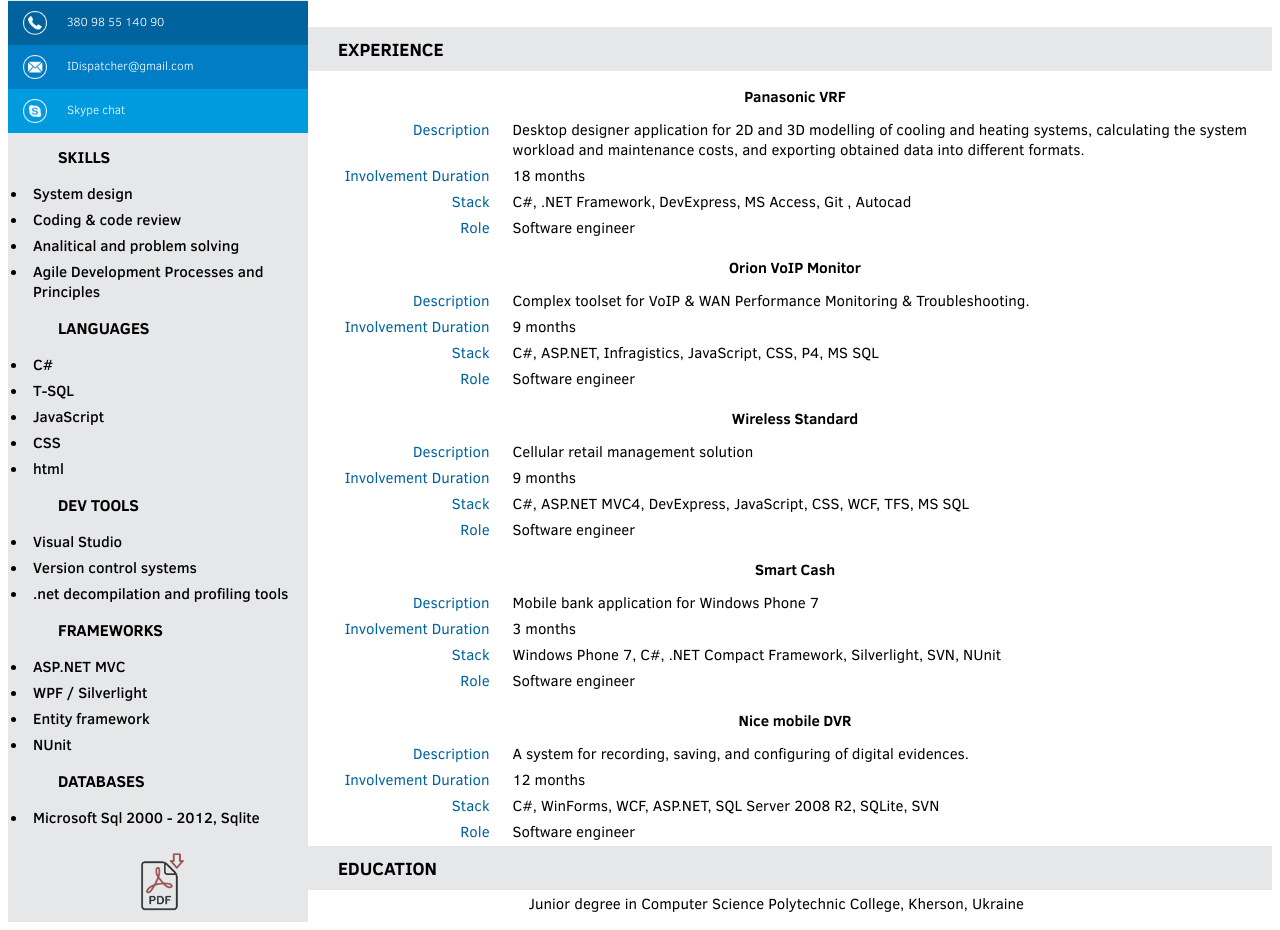
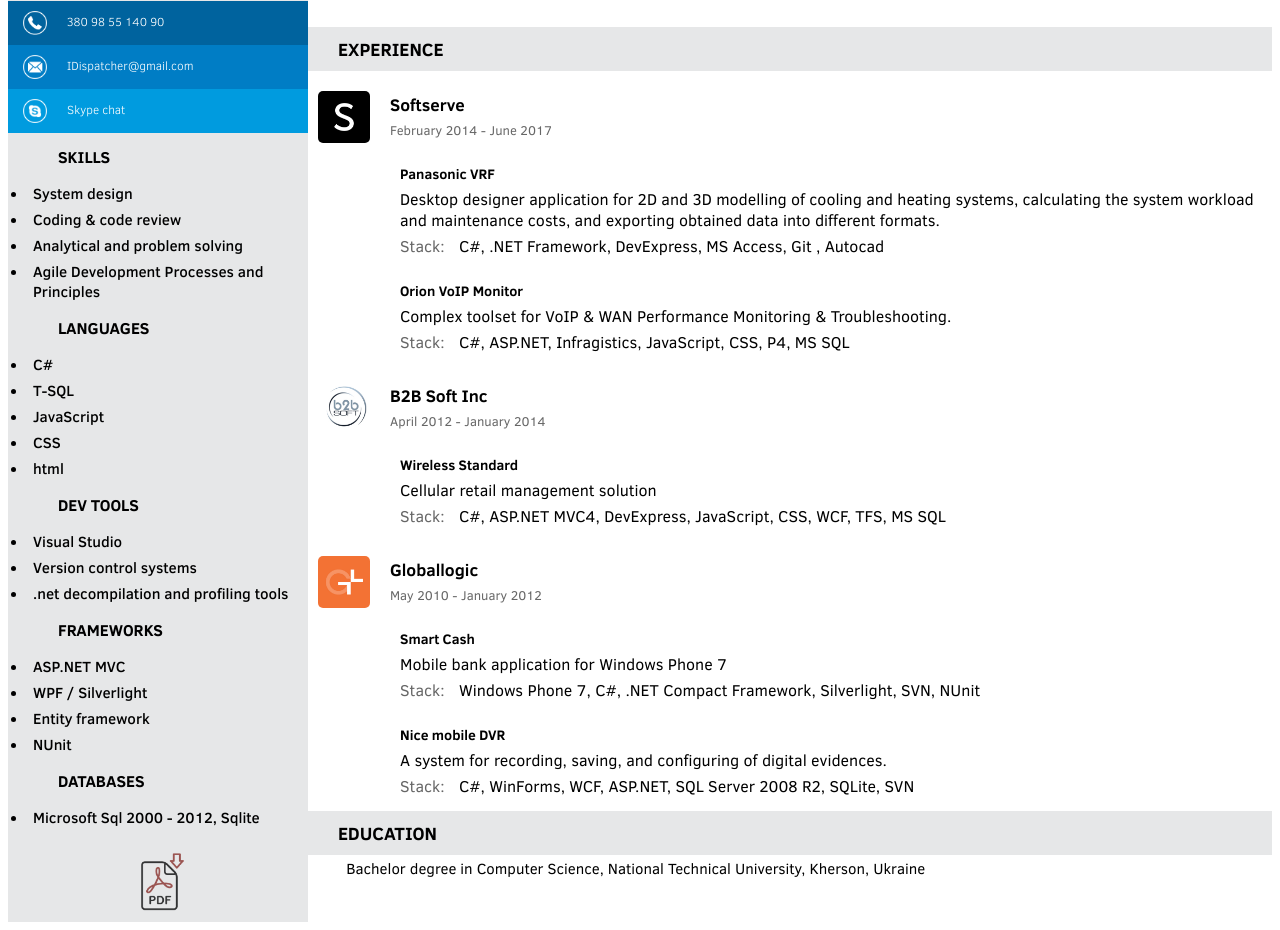
Before and after one commit to IDispatcher/IDispatcher.github.io, a plain HTML site: page index.html in a window 1280 px wide. Shown: the part 279-1209 px from the top of the page. Drawn offline with Linux system fonts and the light colour scheme.

Commit message:
CV reworked, added companies and time ranges.

```diff
--- a/index.html
+++ b/index.html
@@ -1,35 +1,42 @@
 <!DOCTYPE html>
 
 <html>
-
   <head>
     <link rel="stylesheet" href="styles.css" />
-	<link rel="stylesheet" type="text/css" media="screen" href="clear-sans.css">
+    <link
+      rel="stylesheet"
+      type="text/css"
+      media="screen"
+      href="clear-sans.css"
+    />
   </head>
 
   <body>
     <aside class="side">
-		<img src="CV Photo2.png" class="photo">
+      <img src="CV Photo2.png" class="photo" />
 
       <div class="phone">
         <a href="tel:+380985514090">
-				<img class="icon" src="Phone Shape.png" />380 98 55 140 90</a>
+          <img class="icon" src="Phone Shape.png" />380 98 55 140 90</a
+        >
       </div>
       <div class="mail">
         <a href="mailto:IDispatcher@gmail.com">
-				<img class="icon" src="Mail Shape.png" />IDispatcher@gmail.com</a>
+          <img class="icon" src="Mail Shape.png" />IDispatcher@gmail.com</a
+        >
       </div>
 
       <div class="skype">
         <a href="skype:IDispatcher?chat">
-				<img class="icon" src="Skype Shape.png" />Skype chat</a>
+          <img class="icon" src="Skype Shape.png" />Skype chat</a
+        >
       </div>
       <div class="skills">
         <h2>Skills</h2>
         <ul>
           <li>System design</li>
           <li>Coding & code review</li>
-				<li>Analitical and problem solving</li>
+          <li>Analytical and problem solving</li>
           <li>Agile Development Processes and Principles</li>
         </ul>
         <h2>Languages</h2>
@@ -57,17 +64,15 @@
         <ul>
           <li>Microsoft Sql 2000 - 2012, Sqlite</li>
         </ul>
-			<!-- <h2>Reference</h2>
-			<div class="reference">
-				<b>Valentyn Burenkov</b>
-			</div>
-			<div class="reference">phone: +380 97 212 6724</div>
-			<div class="reference">mail: --- </b>
-			</div> -->
       </div>
       <div>
         <a href="Vlad.Kutetskyi.CV.pdf" download>
-				<img class="save-as-pdf" src="Pdf Shape.png" alt="Save as pdf" title="Save as pdf" />
+          <img
+            class="save-as-pdf"
+            src="Pdf Shape.png"
+            alt="Save as pdf"
+            title="Save as pdf"
+          />
         </a>
       </div>
     </aside>
@@ -76,10 +81,14 @@
       <h1>Vlad Kutetskyi</h1>
       <span class="title">Software engineer</span>
       <ul class="summary">
-			<li>Knowledge of .NET stack technologies: C#, WPF, ASP.NET MVC and WCF</li>
+        <li>
+          Knowledge of .NET stack technologies: C#, WPF, ASP.NET MVC and WCF
+        </li>
         <li>Knowledge of front-end stack: CSS, HTML, JS</li>
         <li>Understanding of full software life cycle processes</li>
-			<li>Good understanding of how computer hardware and operating systems work</li>
+        <li>
+          Good understanding of how computer hardware and operating systems work
+        </li>
         <li>Object-oriented and functional programming</li>
         <li>Developing multitier enterprise solutions</li>
         <li>Creating user-friendly products</li>
@@ -88,110 +97,86 @@
         <strong>experience</strong>
       </div>
       <div class="experience">
-			<table class="exp-item">
-				<caption>Panasonic VRF</caption>
-				<tr>
-					<td class="key">Description</td>
-					<td class="value">Desktop designer application for 2D and 3D modelling of cooling and heating systems, calculating the system workload
-						and maintenance costs, and exporting obtained data into different formats.</td>
-				</tr>
-				<tr>
-					<td class="key">Involvement Duration</td>
-					<td class="value">18 months</td>
-				</tr>
-				<tr>
-					<td class="key">Stack</td>
-					<td class="value">C#, .NET Framework, DevExpress, MS Access, Git , Autocad</td>
-				</tr>
-				<tr>
-					<td class="key">Role</td>
-					<td class="value">Software engineer</td>
-				</tr>
-			</table>
+        <div class="company">
+          <img class="company-logo" src="SoftServe.png" />
+          <div class="projects">
+            <span class="company-name">Softserve</span>
+            <span class="period">February 2014 - June 2017</span>
 
-			<table class="exp-item">
-				<caption>Orion VoIP Monitor</caption>
-				<tr>
-					<td class="key">Description</td>
-					<td class="value">Complex toolset for VoIP & WAN Performance Monitoring & Troubleshooting.</td>
-				</tr>
-				<tr>
-					<td class="key">Involvement Duration</td>
-					<td class="value">9 months</td>
-				</tr>
-				<tr>
-					<td class="key">Stack</td>
-					<td class="value">C#, ASP.NET, Infragistics, JavaScript, CSS, P4, MS SQL</td>
-				</tr>
-				<tr>
-					<td class="key">Role</td>
-					<td class="value">Software engineer</td>
-				</tr>
-			</table>
+            <div class="project-name">Panasonic VRF</div>
+            <div class="project-description">
+              Desktop designer application for 2D and 3D modelling of cooling
+              and heating systems, calculating the system workload and
+              maintenance costs, and exporting obtained data into different
+			  formats.
+			</div>
 
-			<!--====================================================================-->
+			<!-- девелопил аппликуху для дизайна климатических систем панасоник.
+		систему рассчета нагрузки
+		систему импорта -экспорта в кад
 
-			<table class="exp-item">
-				<caption>Wireless Standard</caption>
-				<tr>
-					<td class="key">Description</td>
-					<td class="value">Cellular retail management solution</td>
-				</tr>
-				<tr>
-					<td class="key">Involvement Duration</td>
-					<td class="value">9 months</td>
-				</tr>
-				<tr>
-					<td class="key">Stack</td>
-					<td class="value">C#, ASP.NET MVC4, DevExpress, JavaScript, CSS, WCF, TFS, MS SQL</td>
-				</tr>
-				<tr>
-					<td class="key">Role</td>
-					<td class="value">Software engineer</td>
-				</tr>
-			</table>
 
-			<!--====================================================================-->
+Developing application for  -->
+            <p>
+              <span class="stack">Stack: </span>C#, .NET Framework, DevExpress, MS
+              Access, Git , Autocad
+            </p>
 
-			<table class="exp-item">
-				<caption>Smart Cash</caption>
-				<tr>
-					<td class="key">Description</td>
-					<td class="value">Mobile bank application for Windows Phone 7</td>
-				</tr>
-				<tr>
-					<td class="key">Involvement Duration</td>
-					<td class="value">3 months</td>
-				</tr>
-				<tr>
-					<td class="key">Stack</td>
-					<td class="value">Windows Phone 7, C#, .NET Compact Framework, Silverlight, SVN, NUnit</td>
-				</tr>
-				<tr>
-					<td class="key">Role</td>
-					<td class="value">Software engineer</td>
-				</tr>
-			</table>
+            <div class="project-name">Orion VoIP Monitor</div>
+            <div class="project-description">
+              Complex toolset for VoIP & WAN Performance Monitoring &
+              Troubleshooting.
+            </div>
+            <p>
+              <span class="stack">Stack: </span> C#, ASP.NET, Infragistics,
+              JavaScript, CSS, P4, MS SQL
+            </p>
+          </div>
+        </div>
+        <!---------------------------------------------------------------------------------------------------->
+        <div class="company">
+          <img class="company-logo" src="b2bsoft.jpg" />
+          <div class="projects">
+            <span class="company-name">B2B Soft Inc</span>
+            <span class="period">April 2012 - January 2014</span>
 
-			<table class="exp-item">
-				<caption>Nice mobile DVR</caption>
-				<tr>
-					<td class="key">Description</td>
-					<td class="value">A system for recording, saving, and configuring of digital evidences.</td>
-				</tr>
-				<tr>
-					<td class="key">Involvement Duration</td>
-					<td class="value">12 months</td>
-				</tr>
-				<tr>
-					<td class="key">Stack</td>
-					<td class="value">C#, WinForms, WCF, ASP.NET, SQL Server 2008 R2, SQLite, SVN</td>
-				</tr>
-				<tr>
-					<td class="key">Role</td>
-					<td class="value">Software engineer</td>
-				</tr>
-			</table>
+            <div class="project-name">Wireless Standard</div>
+            <div class="project-description">
+              Cellular retail management solution
+            </div>
+            <p>
+              <span class="stack">Stack: </span> C#, ASP.NET MVC4, DevExpress,
+              JavaScript, CSS, WCF, TFS, MS SQL
+            </p>
+          </div>
+        </div>
+        <!---------------------------------------------------------------------------------------------------->
+        <div class="company">
+          <img class="company-logo" src="globallogic.png" />
+          <div class="projects">
+            <span class="company-name">Globallogic</span>
+            <span class="period">May 2010 - January 2012</span>
+
+            <div class="project-name">Smart Cash</div>
+            <div class="project-description">
+              Mobile bank application for Windows Phone 7
+            </div>
+            <p>
+              <span class="stack">Stack: </span>Windows Phone 7, C#, .NET Compact
+              Framework, Silverlight, SVN, NUnit
+            </p>
+
+            <div class="project-name">Nice mobile DVR</div>
+            <div class="project-description">
+              A system for recording, saving, and configuring of digital
+              evidences.
+            </div>
+            <p>
+              <span class="stack">Stack: </span> C#, WinForms, WCF, ASP.NET, SQL
+              Server 2008 R2, SQLite, SVN
+            </p>
+          </div>
+        </div>
       </div>
 
       <div class="divider">
@@ -200,12 +185,14 @@
       <div class="education">
         <table class="exp-item">
           <tr>
-					<td class="key"></td>
-					<td class="value">Junior degree in Computer Science Polytechnic College, Kherson, Ukraine</td>
+            <td class="stack"></td>
+            <td class="value">
+              Bachelor degree in Computer Science, National Technical
+              University, Kherson, Ukraine
+            </td>
           </tr>
         </table>
       </div>
     </main>
   </body>
-
 </html>
--- a/styles.css
+++ b/styles.css
@@ -5,7 +5,7 @@ body {
 
 .side,
 .content {
-	font-family: 'Clear Sans', 'Roboto', Verdana, sans-serif;
+  font-family: "Clear Sans", "Roboto", Verdana, sans-serif;
 }
 
 .side {
@@ -56,11 +56,11 @@ body {
   display: block;
   margin-left: auto;
   margin-right: auto;
-	filter: grayscale(.6);
+  filter: grayscale(0.6);
 }
-.save-as-pdf:hover{
+.save-as-pdf:hover {
   filter: grayscale(0);
-	width:27%;
+  width: 27%;
   cursor: pointer;
 }
 
@@ -90,7 +90,7 @@ h1 {
   letter-spacing: 2px;
   margin-bottom: 10px;
   text-transform: uppercase;
-	font-family: 'Century gothic';
+  font-family: "Century gothic";
 }
 
 h2 {
@@ -135,7 +135,8 @@ h2 {
 }
 
 .experience {
-	margin-left: 10px;}
+  margin: 20px 0px 5px 10px;
+}
 
 .exp-item {
   width: 100%;
@@ -149,15 +150,47 @@ caption {
   font-size: 15px;
 }
 
-.key {
-	width: 20%;
-	color: #00639e;
-	text-align: right;
-	vertical-align: top;
-	padding-right: 20px;
+.company-logo {
+  float: left;
+  width: 52px;
+  border-radius: 5px;
 }
 
-.value {
-	text-align: left;
-	padding-bottom: 3px;
+.company {
+  margin-top: 20px;
 }
+
+.projects > * {
+  margin: 0 0 10px 20px;
+}
+
+.company-name {
+  font-size: 17px;
+  font-weight: bold;
+  margin: 2px 0 5px 20px;
+}
+
+.projects {
+  display: grid;
+}
+
+.period {
+  font-size: 13px;
+  color: rgba(0, 0, 0, 0.6);
+}
+
+.project-name {
+  font-weight: 600;
+  font-size: 14px;
+  margin: 15px 0 5px 30px;
+}
+
+.project-description {
+  margin-left: 30px;
+  margin-bottom: 5px;
+}
+
+.stack {
+  margin: 0 10px 0 10px;
+  color: rgba(0, 0, 0, 0.6);
+}
```
Also changed, not shown: SoftServe.png (added), b2bsoft.jpg (added), globallogic.png (added). Lines whose indentation alone changed are shown as unchanged.
